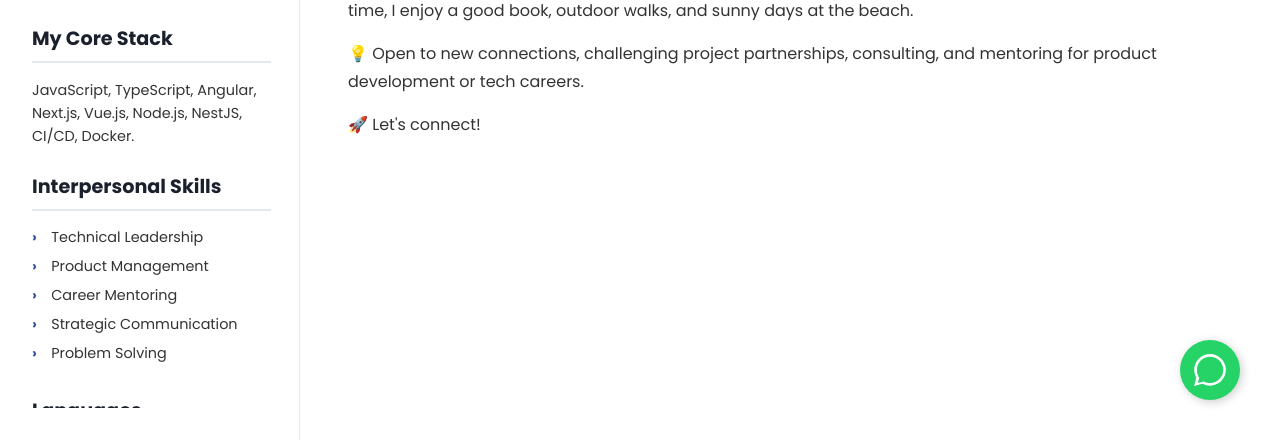
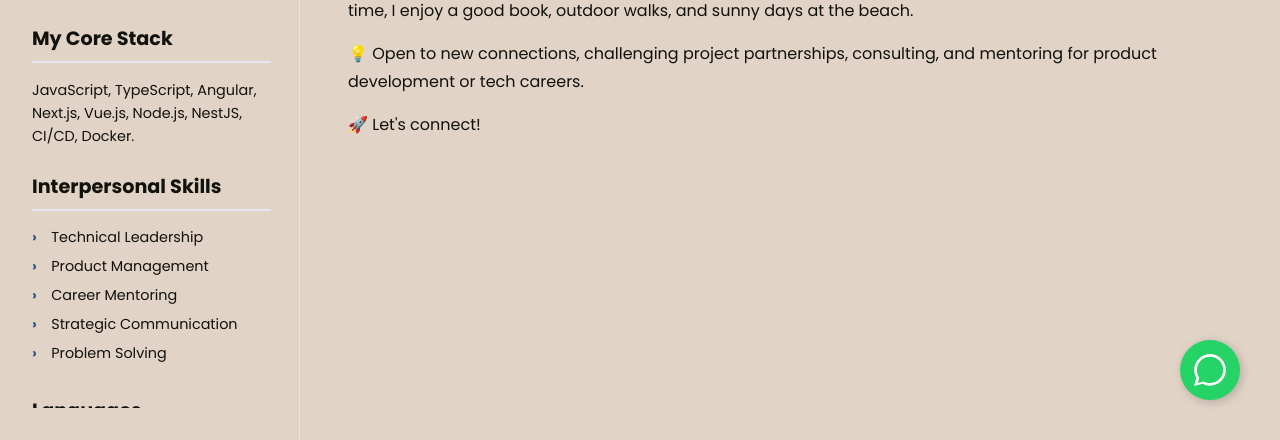
Before and after one commit to jonhsousadev/jonhsousadev, a plain HTML site: page index.html in a window 1280 px wide. Shown: the part 360-800 px from the top of the page. Drawn offline with Linux system fonts and the light colour scheme.

```diff
--- a/style.css
+++ b/style.css
@@ -1,30 +1,30 @@
 :root {
   --font-family: "Poppins", sans-serif;
 
-  --bg-color: #f4f7f6;
-  --sidebar-bg-color: #ffffff;
-  --main-bg-color: #ffffff;
-  --text-color: #333333;
-  --title-color: #1a202c;
+  --bg-color: #E1D3C6;
+  --sidebar-bg-color: #E1D3C6;
+  --main-bg-color: #E1D3C6;
+  --text-color: #11120d;
+  --title-color: #11120d;
   --accent-color: #2a5298;
   --star-color: #f5b32f;
   --border-color: #e2e8f0;
   --shadow-color: rgba(0, 0, 0, 0.05);
   --icon-color: #4a5568;
-  --icon-hover-color: #1a202c;
+  --icon-hover-color: #11120d;
 }
 
 body[data-theme="dark"] {
-  --bg-color: #1a202c;
-  --sidebar-bg-color: #2d3748;
-  --main-bg-color: #2d3748;
-  --text-color: #e2e8f0;
+  --bg-color: #2B2C21;
+  --sidebar-bg-color: #2B2C21;
+  --main-bg-color: #2B2C21;
+  --text-color: #fcebdb;
   --title-color: #ffffff;
-  --accent-color: #63b3ed;
+  --accent-color: #e2a56c;
   --star-color: #f5b32f;
-  --border-color: #4a5568;
+  --border-color: #1e1f17;
   --shadow-color: rgba(0, 0, 0, 0.2);
-  --icon-color: #a0aec0;
+  --icon-color: #5e5e5a;
   --icon-hover-color: #ffffff;
 }
 
```
Also changed, not shown: assets/images/profile.jpeg, 1 other file.
